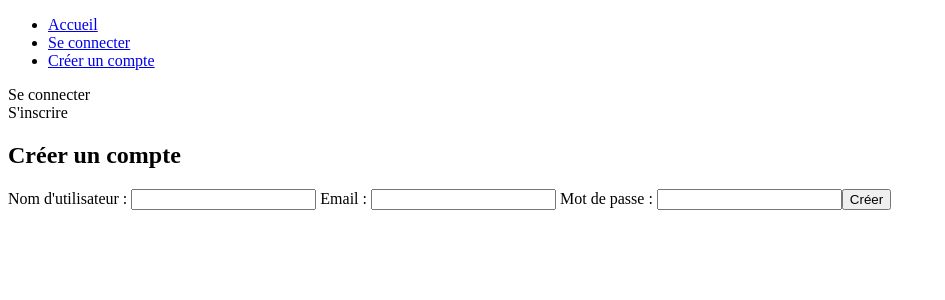
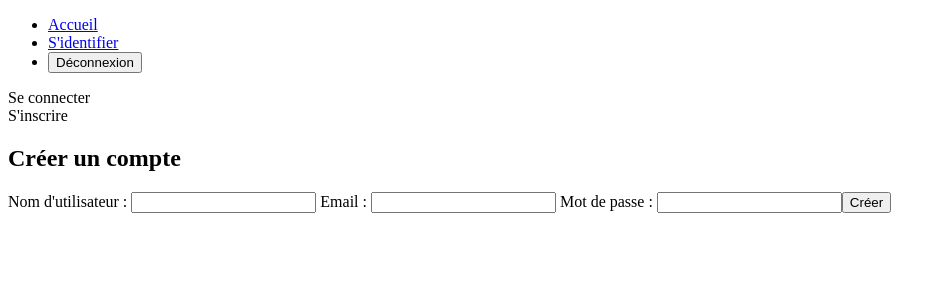
Before and after one commit to Jeff-Erson44/Festival-app, a Next.js app: page /login in a window 1280 px wide. Shown: the top 300 px of the page, without its empty margins (0-945 px from the left). Built offline with nearby package versions, Linux system fonts and the light colour scheme; no server answers.

Commit message:
ajout déconnexion

```diff
--- a/components/Navbar.js
+++ b/components/Navbar.js
@@ -1,6 +1,16 @@
 import Link from 'next/link'
+import { useRouter } from 'next/router'
+import { useCookies } from 'react-cookie'
 
 export default function Navbar() {
+    const router = useRouter()
+    const [cookies, setCookie, removeCookie] = useCookies(['user']);
+
+    const logout = (e) => {
+        e.preventDefault()
+        removeCookie("user",  {path: '/'})
+        router.push('/login/')
+      }
 
     return (
         <>
@@ -10,10 +20,10 @@ export default function Navbar() {
                         <Link href="/">Accueil</Link>
                     </li>
                     <li>
-                        <Link href="/login">Se connecter</Link>
+                        <Link href="/login">S'identifier</Link>
                     </li>
                     <li>
-                        <Link href="/login">Créer un compte</Link>
+                    <button className="deco" onClick={(e) => logout(e)}>Déconnexion</button>
                     </li>
                 </ul>
             </nav>
--- a/pages/login/index.js
+++ b/pages/login/index.js
@@ -49,11 +49,16 @@ export default function Index() {
                 }),
             });
             const data = await res.json();
-            if(res.ok){
-                router.reload('/')
-            }else{
-                console.log('error');
-            }
+                if(res.ok){
+                    setCookie("user", JSON.stringify(data), {
+                        path: '/',
+                        maxAge: 1296000, // Expires after 1hr
+                        sameSite: true,
+                    })
+                    router.push('/')
+                }else{
+                    console.log('error');
+                }
 
         }
     }
@@ -71,7 +76,6 @@ export default function Index() {
                 password: inputedUser.password,
             }),
         });
-
         const data = await res.json();
         if(res.ok){
             setCookie("user", JSON.stringify(data), {
```
